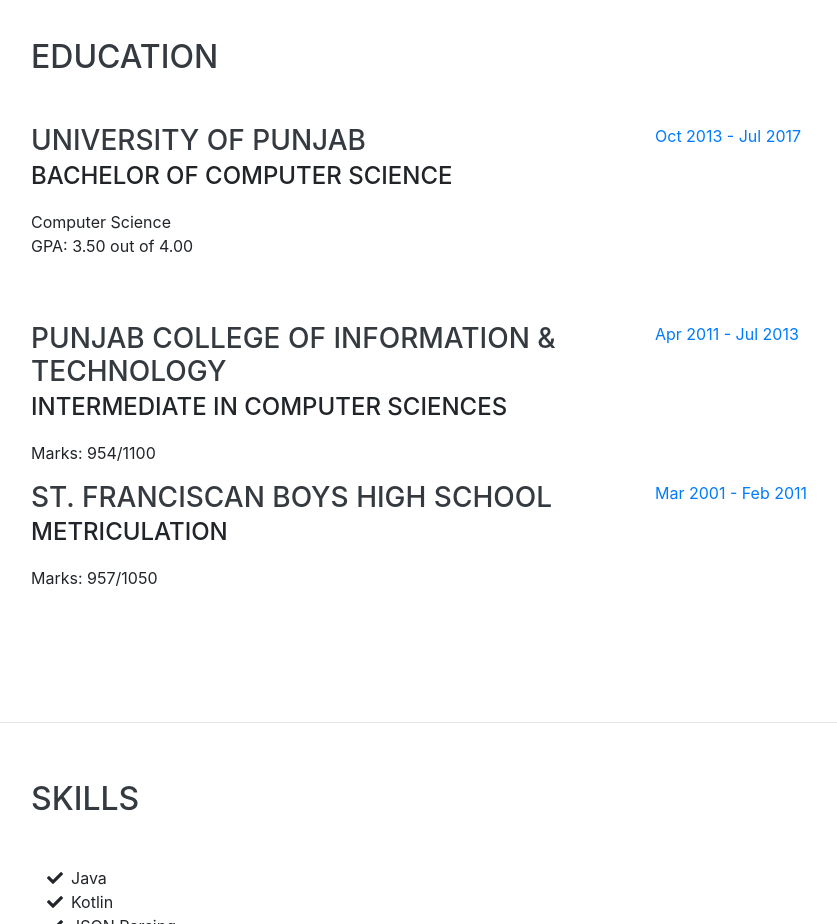
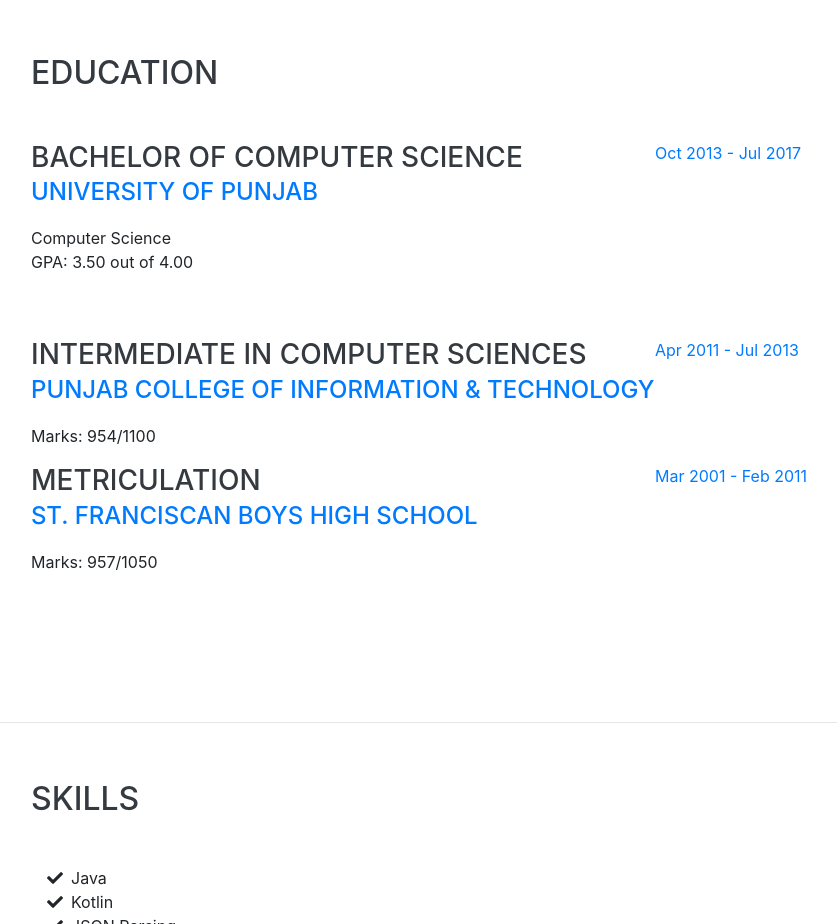
Before and after one commit to zohaibTheMobileDev/zohaibraza.com, a website with bundled scripts: page index.html in a window 1280 px wide. Shown: the part 2480-3404 px from the top of the page, without its empty margins (289-1126 px from the left). Built offline with nearby package versions, Linux system fonts and the light colour scheme; a web font is replaced by a local one.

Commit message:
education section updated

```diff
--- a/index.html
+++ b/index.html
@@ -199,8 +199,8 @@
 
         <div class="resume-item d-flex flex-column flex-md-row justify-content-between mb-5">
           <div class="resume-content">
-            <h3 class="mb-0">University of Punjab</h3>
-            <div class="subheading mb-3">Bachelor of Computer Science</div>
+            <h3 class="mb-0">Bachelor of Computer Science</h3>
+            <div class="subheading mb-3"><a href="http://www.pu.edu.pk/" target="_blank">University of Punjab</a></div>
             <div>Computer Science</div>
             <p>GPA: 3.50 out of 4.00</p>
           </div>
@@ -211,8 +211,8 @@
 
         <div class="resume-item d-flex flex-column flex-md-row justify-content-between">
           <div class="resume-content">
-            <h3 class="mb-0">Punjab College of Information & Technology</h3>
-            <div class="subheading mb-3">Intermediate in Computer Sciences</div>
+            <h3 class="mb-0">Intermediate in Computer Sciences</h3>
+            <div class="subheading mb-3"><a href="https://www.pgc.edu/" target="_blank">Punjab College of Information & Technology</a></div>
             <p>Marks: 954/1100</p>
           </div>
           <div class="resume-date text-md-left">
@@ -222,8 +222,8 @@
 
         <div class="resume-item d-flex flex-column flex-md-row justify-content-between">
           <div class="resume-content">
-            <h3 class="mb-0">St. Franciscan Boys High School</h3>
-            <div class="subheading mb-3">Metriculation</div>
+            <h3 class="mb-0">Metriculation</h3>
+            <div class="subheading mb-3"><a href="https://www.facebook.com/franciscan.boys/">St. Franciscan Boys High School</a></div>
             <p>Marks: 957/1050</p>
           </div>
           <div class="resume-date text-md-left">
```
